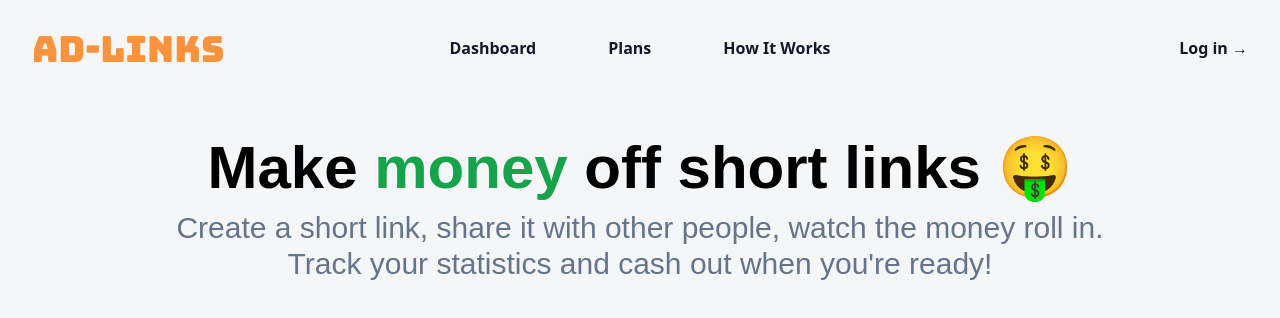
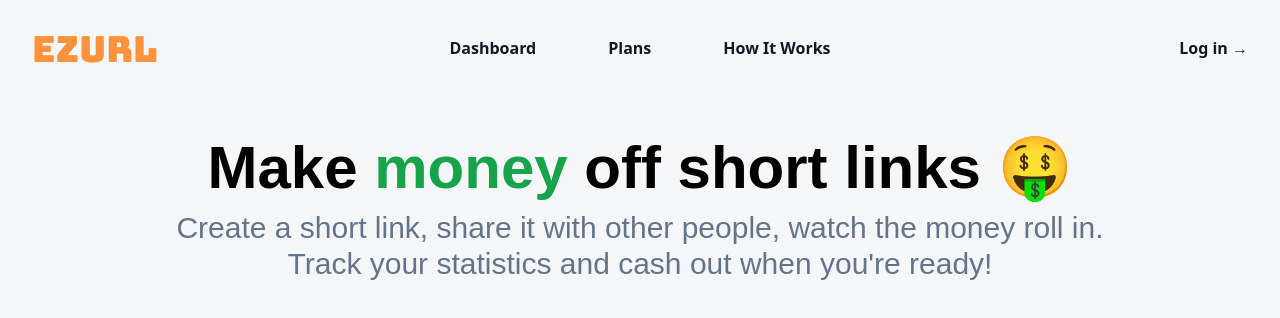
Before and after one commit to JustMangler/url-shortener, a Next.js app: page / in a window 1280 px wide. Shown: the top 318 px of the page. Built offline with nearby package versions, Linux system fonts and the light colour scheme; a web font is replaced by a local one.

Commit message:
changed title

```diff
--- a/app/layout.tsx
+++ b/app/layout.tsx
@@ -2,7 +2,7 @@ import type { Metadata } from "next";
 import "./globals.css";
 
 export const metadata: Metadata = {
-  title: "Ad-Links",
+  title: "EZurl",
   description:
     "URL Shortener designed to pay users for shortening their links!",
 };
--- a/components/header.tsx
+++ b/components/header.tsx
@@ -22,9 +22,7 @@ export default function Header() {
       <nav className="mx-auto flex max-w-7xl items-center justify-between p-6 lg:px-8">
         <div className="flex lg:flex-1">
           <a href="/" className="-m-1.5 p-1.5">
-            <span className="font-bungee text-orange-400 text-4xl">
-              AD-LINKS
-            </span>
+            <span className="font-bungee text-orange-400 text-4xl">EZURL</span>
           </a>
         </div>
         <div className="hidden text:md lg:flex lg:gap-x-12">
```
